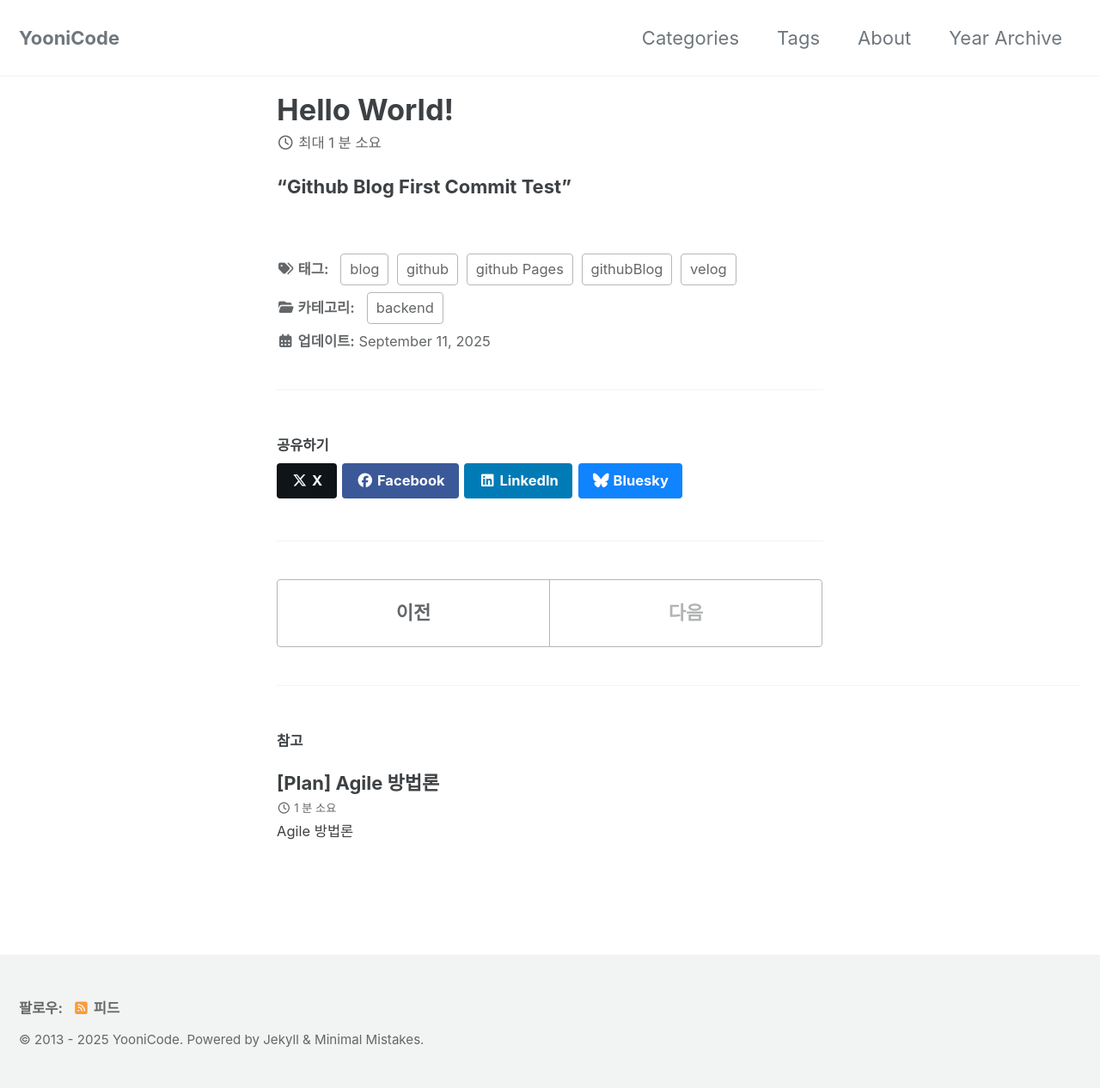
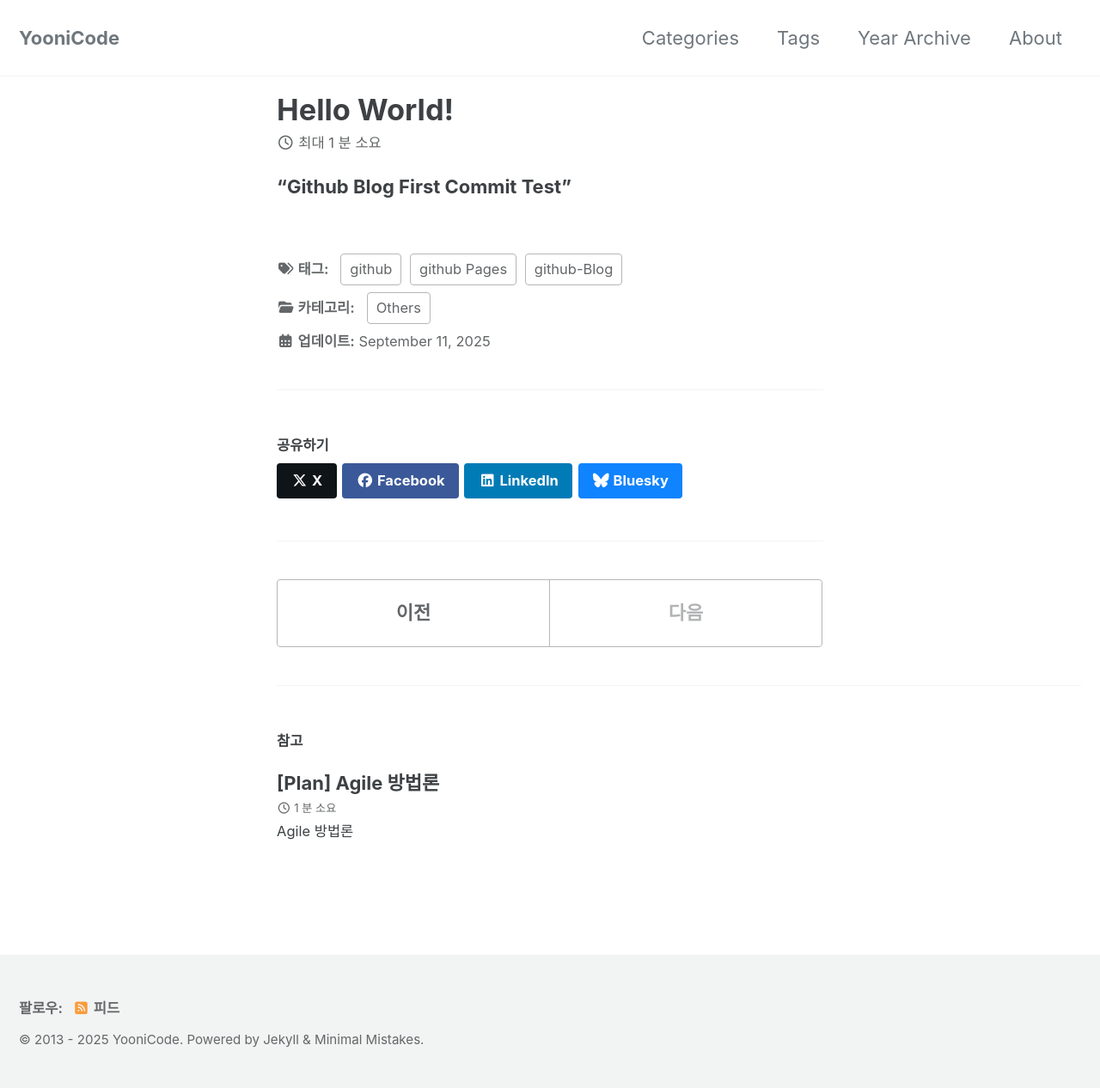
Before and after one commit to yooniicode/yooniicode.github.io, a Jekyll site: the page built from _posts/2025-09-11-Hello-world.md, in a window 1280 px wide. Shown: the whole page at 86% size. Built offline with Jekyll 4.4.1, drawn with Linux system fonts in a browser that asks for light colours; cached includes are drawn as plain includes.

Commit message:
docs: 문서 작성

```diff
--- a/_data/navigation.yml
+++ b/_data/navigation.yml
@@ -17,7 +17,7 @@ main:
     url: /categories/
   - title: "Tags"
     url: /tags/
+  - title: "Year Archive"
+    url: /year-archive/
   - title: "About"
     url: /about/
-  - title: "Year Archive"
-    url: /year-archive/
--- a/_posts/2025-09-11-Hello-world.md
+++ b/_posts/2025-09-11-Hello-world.md
@@ -1,8 +1,8 @@
 ---
 title: "Hello World!"
 date: 2025-09-11 11:24:00 +0900
-categories: backend
-tags: [github Pages, githubBlog, blog, velog, github]
+categories: Others
+tags: [github Pages, github-Blog, github]
 author: yoonji
 layout: single
 published: true
```
Also changed, not shown: _posts/2024-03-26-Agile-방법론.md (+1 -1 lines).
